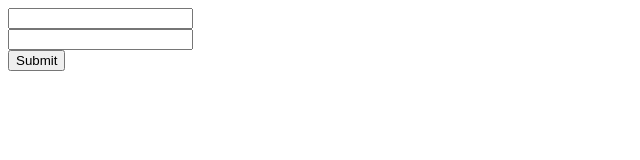
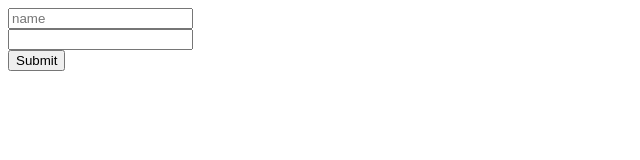
Before and after one commit to shafrinahamed0007/M38-Context_API_AND_CustomHook, a React (Vite) app: page / in a window 1280 px wide. Shown: the top 160 px of the page, without its empty margins (0-640 px from the left). Built offline with nearby package versions, Linux system fonts and the light colour scheme.

Commit message:
Use Costom hook to reduce duplicate of the code

```diff
--- a/src/App.jsx
+++ b/src/App.jsx
@@ -1,5 +1,6 @@
 import ControlledField from "./components/ControlledField/ControlledField";
 import FormACtion from "./components/FormAction/FormACtion";
+import HookForm from "./components/HookForm/HookForm";
 import SimpleForm from "./components/SimpleForm/SimpleForm";
 import UnControleldField from "./components/UnControlledField/UnControleldField";
 
@@ -9,7 +10,8 @@
       {/* <SimpleForm /> */}
       {/* <FormACtion /> */}
       {/* <ControlledField /> */}
-      <UnControleldField />
+      {/* <UnControleldField /> */}
+      <HookForm />
     </div>
   );
 }
--- /dev/null
+++ b/src/components/HookForm/HookForm.jsx
@@ -0,0 +1,30 @@
+import React from "react";
+import useInputField from "../Hooks/useInputField";
+
+const HookForm = () => {
+  const [name, nameOnChange] = useInputField("");
+  const [email, emailOnChange] = useInputField("");
+  const handleSumbit = (e) => {
+    e.preventDefault();
+    console.log("Submit", name, email);
+  };
+  return (
+    <div>
+      <form onSubmit={handleSumbit}>
+        <input
+          defaultValue={name}
+          type="text"
+          name="name"
+          placeholder="name"
+          onChange={nameOnChange}
+        />
+        <br />
+        <input type="email" name="email" onChange={emailOnChange} />
+        <br />
+        <input type="submit" value="Submit" />
+      </form>
+    </div>
+  );
+};
+
+export default HookForm;
--- /dev/null
+++ b/src/components/Hooks/useInputField.jsx
@@ -0,0 +1,12 @@
+import { useState } from "react";
+
+const useInputField = (defaultValue) => {
+  const [fieldValue, setFieldValue] = useState(defaultValue);
+  const handleFieldOnChange = (e) => {
+    setFieldValue(e.target.value);
+  };
+
+  return [fieldValue, handleFieldOnChange];
+};
+
+export default useInputField;
```
